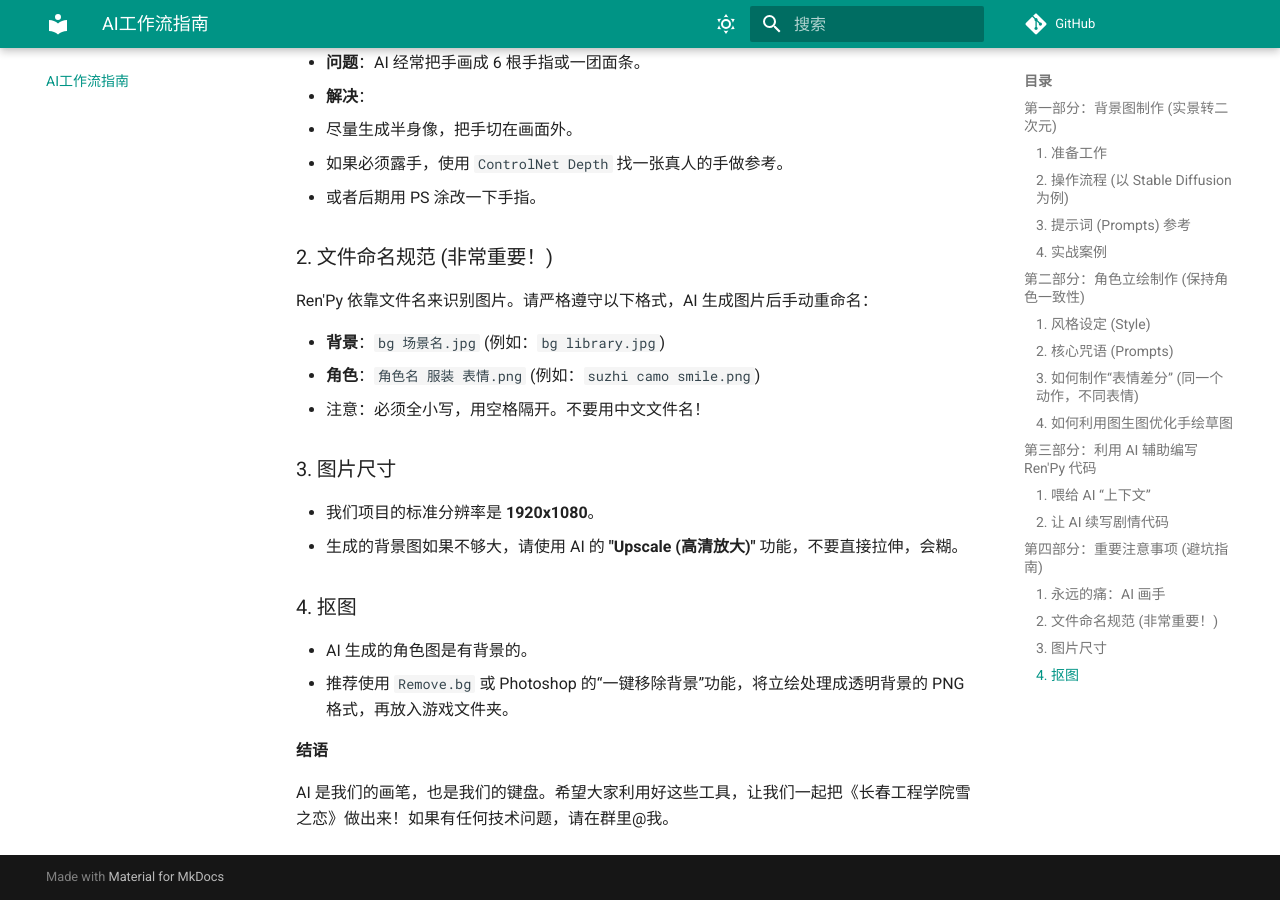
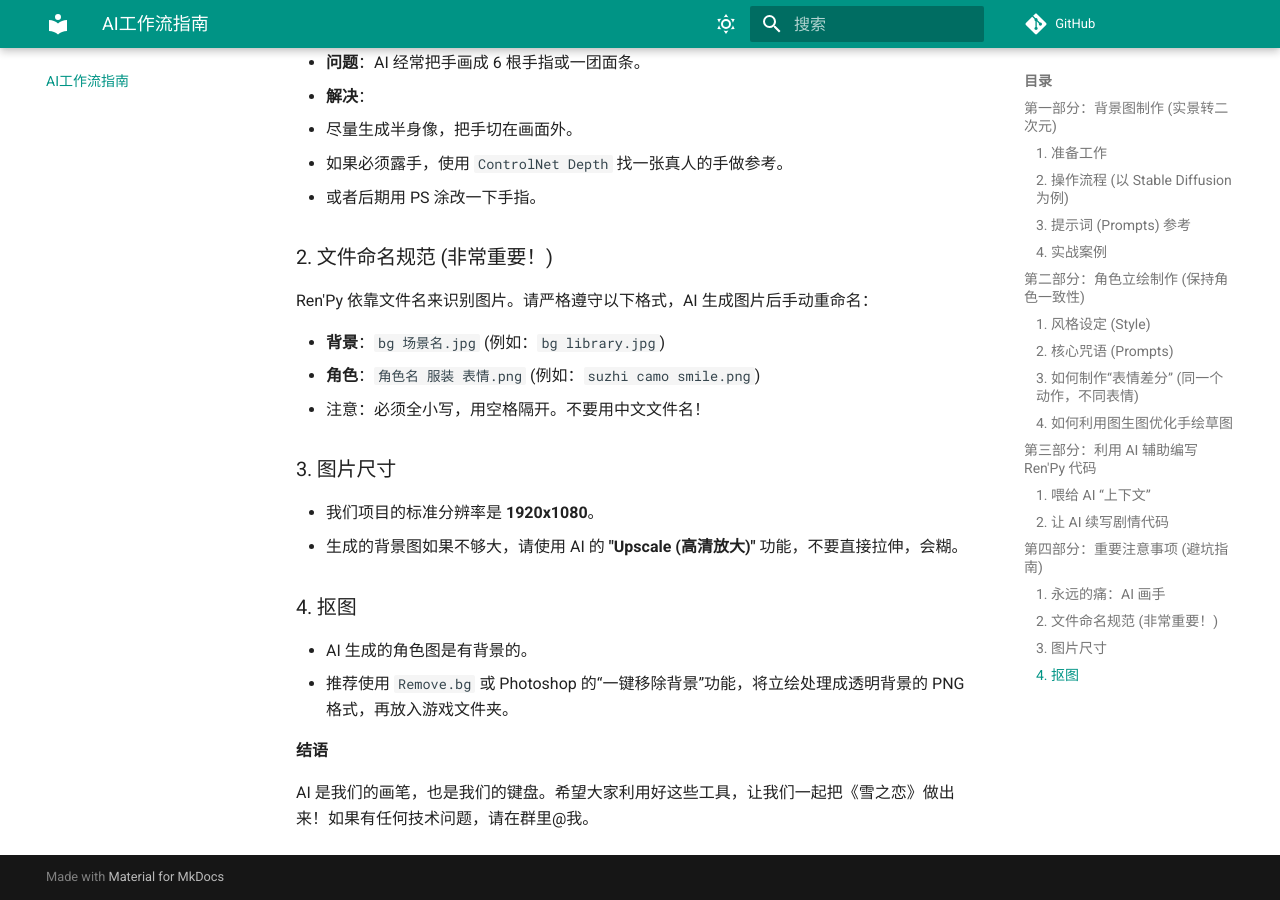
Before and after one commit to aquasofts/Snow-Love-Docs, an MkDocs documentation site: the page built from docs/workflow.md, in a window 1280 px wide and 900 px high, scrolled down 4004 px. Built offline with MkDocs 1.6.1 and Material for MkDocs 9.7.7, drawn with Linux system fonts in a browser that asks for light colours; comment, search, counter and statistics services are not loaded.

Commit message:
Update closing statement in workflow documentatio

```diff
--- a/docs/workflow.md
+++ b/docs/workflow.md
@@ -175,4 +175,4 @@ Ren'Py 依靠文件名来识别图片。请严格遵守以下格式，AI 生成
 
 **结语**
 
-AI 是我们的画笔，也是我们的键盘。希望大家利用好这些工具，让我们一起把《长春工程学院雪之恋》做出来！如果有任何技术问题，请在群里@我。
+AI 是我们的画笔，也是我们的键盘。希望大家利用好这些工具，让我们一起把《雪之恋》做出来！如果有任何技术问题，请在群里@我。
```
